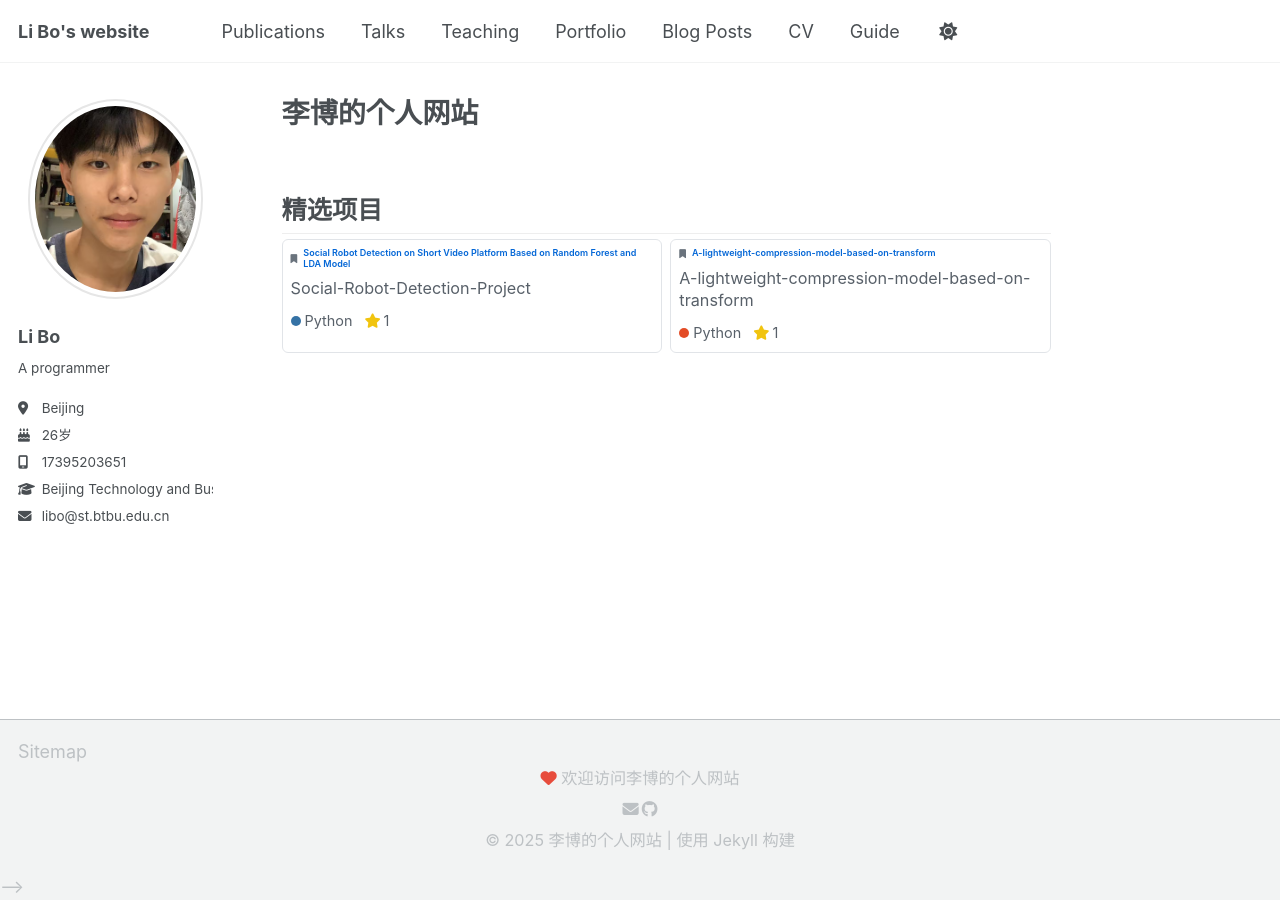
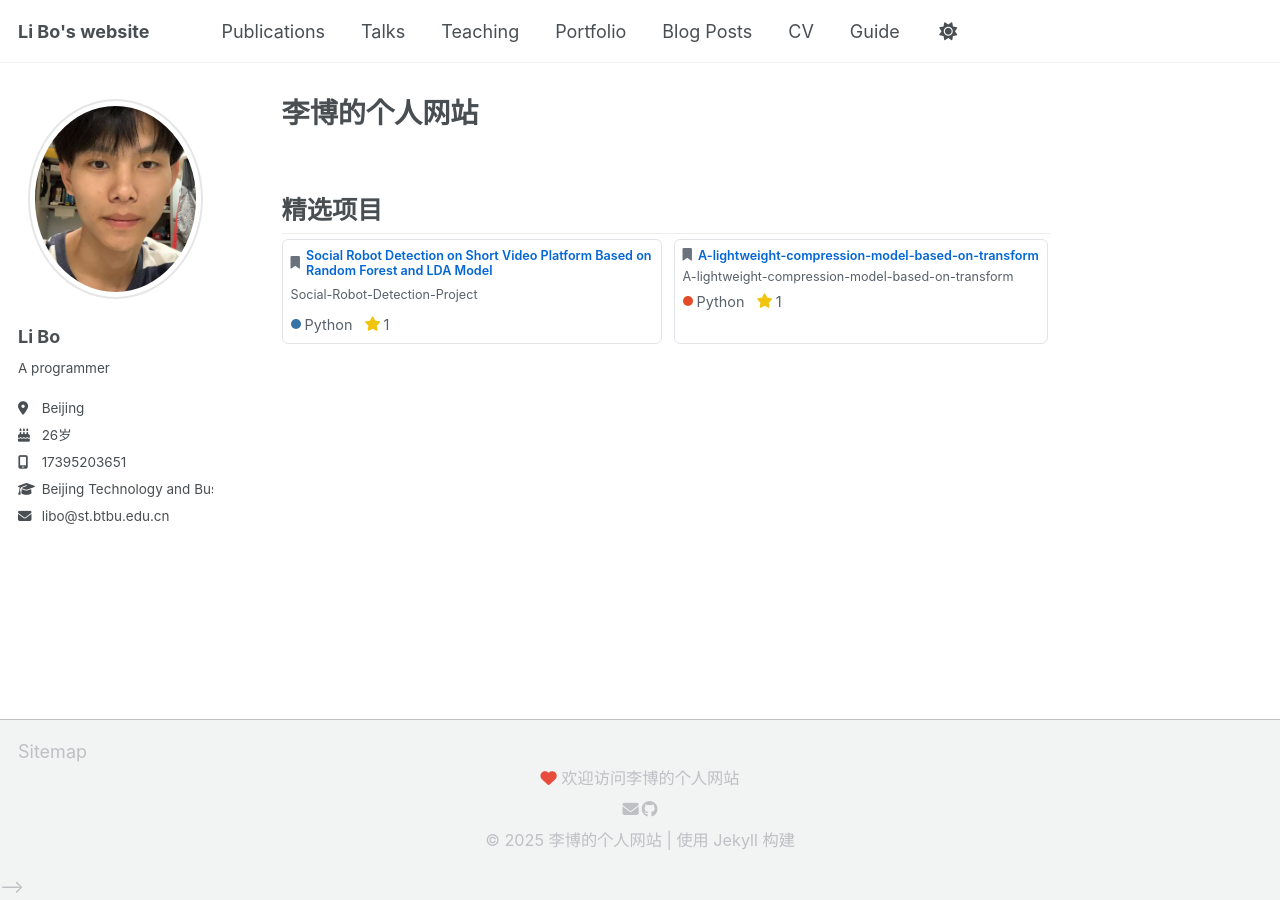
Before and after one commit to libo1999912/libo1999912.github.io, a Jekyll site: the page built from _pages/about.md, in a window 1280 px wide. Built offline with Jekyll 4.4.1, drawn with Linux system fonts in a browser that asks for light colours; a script that is not in the unit is left out.

Commit message:
Update about.md

```diff
--- a/_pages/about.md
+++ b/_pages/about.md
@@ -55,15 +55,15 @@ permalink: /
       <!-- 项目1 -->
       <div class="project-card">
         <div style="display: flex; align-items: center; margin-bottom: 8px;"> <!-- 调整内部间距 -->
-          <i class="fas fa-bookmark" style="color: #6a737d; margin-right: 6px; font-size: 0.5rem;"></i> <!-- 调整图标大小 -->
-          <h3 style="margin: 0; font-size: 0.5rem;">
+          <i class="fas fa-bookmark" style="color: #6a737d; margin-right: 6px; font-size: 0.7rem;"></i> <!-- 调整图标大小 -->
+          <h3 style="margin: 0; font-size: 0.7rem;">
             <a href="https://github.com/libo1999912/Social-Robot-Detection-Project"
                style="color: #0366d6; text-decoration: none; font-weight: 600;">
               Social Robot Detection on Short Video Platform Based on Random Forest and LDA Model
             </a>
           </h3>
         </div>
-        <p style="font-size: 0.9rem; color: #586069; margin-bottom: 10px; line-height: 1.4;"> <!-- 调整字体大小和间距 -->
+        <p style="font-size: 0.7rem; color: #586069; margin-bottom: 10px; line-height: 1.4;"> <!-- 调整字体大小和间距 -->
           Social-Robot-Detection-Project
         </p>
         <div style="display: flex; font-size: 0.8rem; color: #586069;">
@@ -80,16 +80,16 @@ permalink: /
 
       <!-- 项目2 -->
       <div class="project-card">
-        <div style="display: flex; align-items: center; margin-bottom: 8px;">
-          <i class="fas fa-bookmark" style="color: #6a737d; margin-right: 6px; font-size: 0.5rem;"></i>
-          <h3 style="margin: 0; font-size: 0.5rem;">
+        <div style="display: flex; align-items: center; margin-bottom: 5px;">
+          <i class="fas fa-bookmark" style="color: #6a737d; margin-right: 6px; font-size: 0.7rem;"></i>
+          <h3 style="margin: 0; font-size: 0.7rem;">
             <a href="https://github.com/libo1999912/A-lightweight-compression-model-based-on-transform"
                style="color: #0366d6; text-decoration: none; font-weight: 600;">
               A-lightweight-compression-model-based-on-transform
             </a>
           </h3>
         </div>
-        <p style="font-size: 0.9rem; color: #586069; margin-bottom: 10px; line-height: 1.4;">
+        <p style="font-size: 0.7rem; color: #586069; margin-bottom: 5px; line-height: 1.4;">
           A-lightweight-compression-model-based-on-transform
         </p>
         <div style="display: flex; font-size: 0.8rem; color: #586069;">
```
